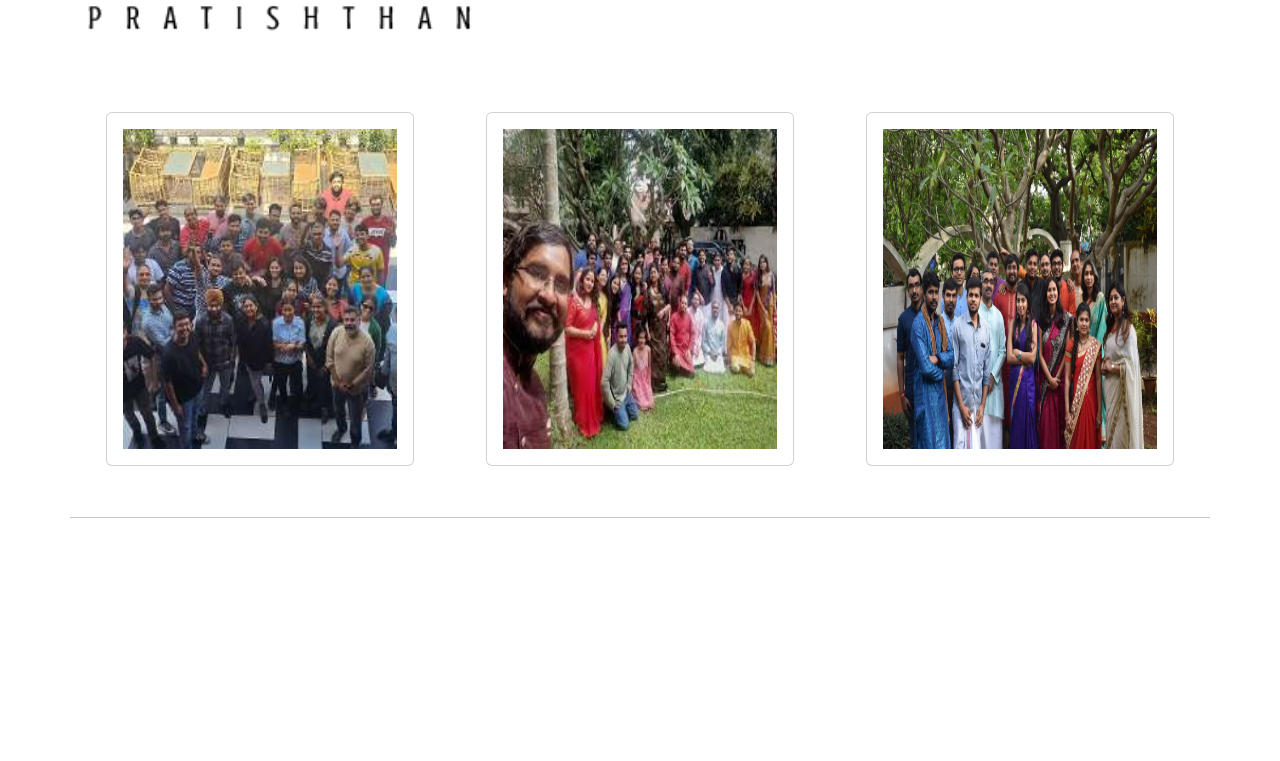
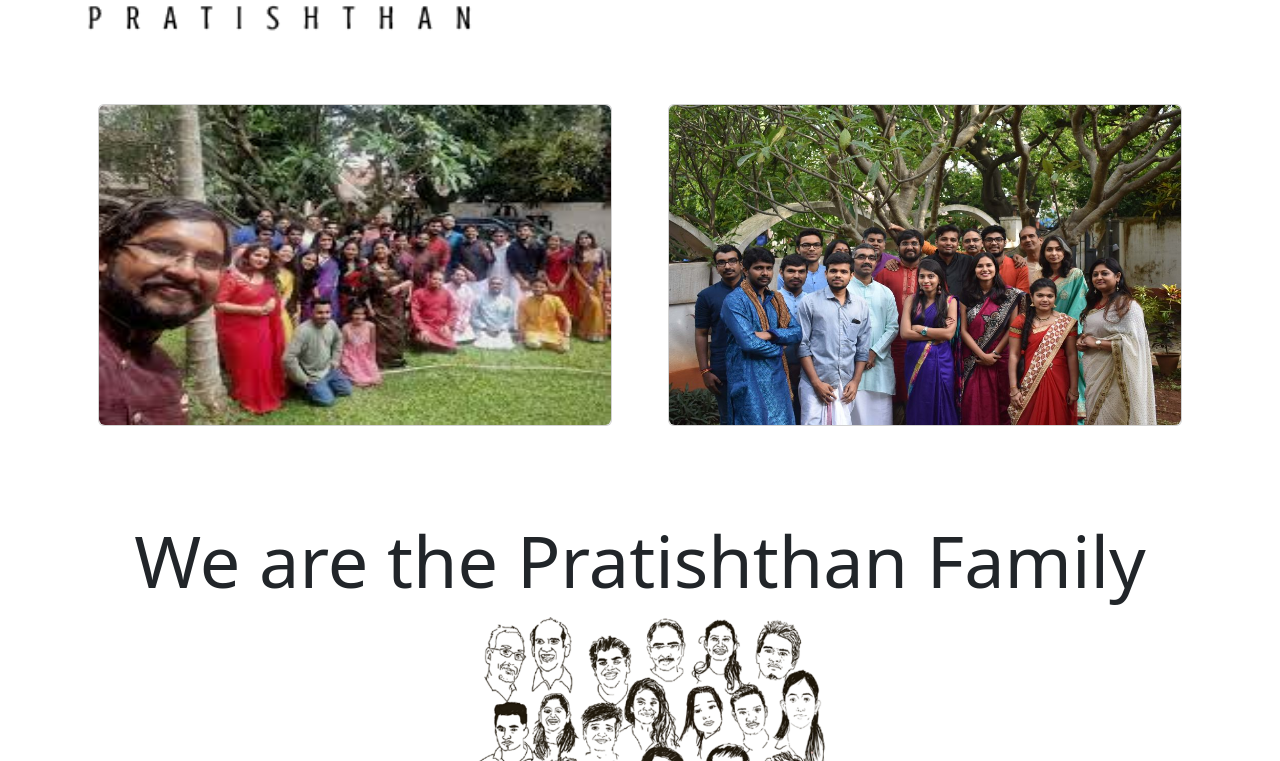
Before and after one commit to itsvinayak/pratishthanventures, a Next.js app: page /life in a window 1280 px wide. Shown: the part 379-1140 px from the top of the page. Built offline with nearby package versions, Linux system fonts and the light colour scheme.

Commit message:
image added to life page

```diff
--- a/components/ui/cardImage.tsx
+++ b/components/ui/cardImage.tsx
@@ -13,25 +13,30 @@ interface CardImageProps {
 const CardImage = (props: CardImageProps) => {
     let title: any = "";
     let description: any = "";
+    let imageDescription: any = "";
     if (props.image.title) {
         title = <h5 className="card-title text-center pt-2">{props.image.title}</h5>
     }
     if (props.image.description) {
         description = <p className="card-text text-center pt-2">{props.image.description}</p>
     }
-    return (
-        <div className="card m-4">
+    if(props.image.title || props.image.description){
+        imageDescription = (
             <div className="card-body">
-                <Image src={props.image.src}
-                    sizes="(max-width: 768px) 100vw, (max-width: 1200px) 50vw, 33vw"
-                    alt="image"
-                    height="0"
-                    width="500"
-                    style={{ height: '20rem' }}
-                    className="img-fluid" />
                 {title}
                 {description}
             </div>
+        )
+    }
+    return (
+        <div className="card m-3">
+            <Image src={props.image.src}
+                alt="image"
+                height="0"
+                width="500"
+                style={{ height: '20rem' }}
+                className="img-fluid card-img-top rounded" />
+            {imageDescription}
         </div>
     )
 }
--- a/pages/about.tsx
+++ b/pages/about.tsx
@@ -6,13 +6,13 @@ import Footer from "@/components/footer/footer";
 import backgroundImageSrc from "@/public/background.png";
 
 const styling = {
-    backgroundImage: `linear-gradient(180deg, #FFFFFF 19%, #FFFFFF 85%), url(${backgroundImageSrc.src})`,
+    backgroundImage: `linear-gradient(180deg, #FFFFFF 100%, #FFFFFF 100%), url(${backgroundImageSrc.src})`,
     backgroundRepeat: "no-repeat",
-    backgroundColor: "transparent",
+    backgroundColor: "white",
     backgroundSize: "50%",
     backgroundPosition: "center",
     minHeight: "100vh",
-    minWidth: "100vw",
+    minWidth: "90vw",
     backgroundBlendMode: "multiply" as const,
     position: "relative" as const,
     marginLeft: "auto" as const,
--- a/pages/life.tsx
+++ b/pages/life.tsx
@@ -8,6 +8,7 @@ import CardImage from "@/components/ui/cardImage";
 import image1 from "@/public/officePics/a-team-that-eats-together-laughs-together.jpg";
 import image2 from "@/public/officePics/celebrating-success.jpg";
 import image3 from "@/public/officePics/ethnic-day-2019.jpg";
+import drawPF from "@/public/drawPF.png";
 
 const styling = {
     minHeight: "100vh"
@@ -17,18 +18,12 @@ const styling = {
 const images = [
     {
         id: 1,
-        src: image1.src,
+        src: image2.src,
         title: null,
         description: null
     },
     {
         id: 2,
-        src: image2.src,
-        title: null,
-        description: null
-    },
-    {
-        id: 3,
         src: image3.src,
         title: null,
         description: null
@@ -66,7 +61,7 @@ const Life = () => {
                     <div className="row pt-5">
                         {images.map((image) => {
                             return (
-                                <div className="col-lg-4" key={image.id}>
+                                <div className="col-sm-6" key={image.id}>
                                     <motion.div
                                         whileHover={{ scale: 1.1 }}
                                         whileTap={{ scale: 0.9 }}
@@ -80,7 +75,7 @@ const Life = () => {
                     </div>
                 </div>
                 <div className="row text-center" style={styling}>
-                    <hr />
+                    <div className="col-lg-12">
                         <motion.div
                             className="display-2"
                             initial={{ scaleX: 0 }}
@@ -88,7 +83,12 @@ const Life = () => {
                         >
                             We are the Pratishthan Family
                         </motion.div>
-                    <hr />
+                        <Image src={drawPF.src}
+                            width={500}
+                            height={500}
+                            alt="image"
+                            className="img-fluid" />
+                    </div>
                 </div>
             </div>
             <BaseContactUs />
--- a/styles/global.css
+++ b/styles/global.css
@@ -15,3 +15,53 @@ html{
     margin-right: 0%;
   }
 }
+
+
+
+/* wave */
+
+
+@keyframes wave {
+  0% {
+      transform: rotate(0deg)
+  }
+
+  50% {
+      transform: rotate(90deg)
+  }
+
+  100% {
+      transform: rotate(360deg)
+  }
+}
+
+.wave {
+  overflow: hidden
+}
+
+.wave:before {
+  content: '';
+  overflow: hidden;
+  position: absolute;
+  bottom: 12%;
+  left: -250vw;
+  width: 600vw;
+  height: 600vw;
+  background: rgba(0, 0, 0, .375);
+  border-radius: 48% 52% 52% 48% / 48% 52% 48% 52%;
+  animation: wave 9s ease-in-out infinite;
+  animation-delay: -3s
+}
+
+.wave:after {
+  content: '';
+  overflow: hidden;
+  position: absolute;
+  bottom: 12%;
+  left: -250vw;
+  width: 600vw;
+  height: 600vw;
+  background: rgba(0, 0, 0, .375);
+  border-radius: 48% 52% 52% 48% / 48% 52% 48% 52%;
+  animation: wave 9s linear infinite
+}
```
Also changed, not shown: pages/post/[slug].tsx (+17 -4 lines), public/drawPF.png (added). Lines whose indentation alone changed are shown as unchanged.
